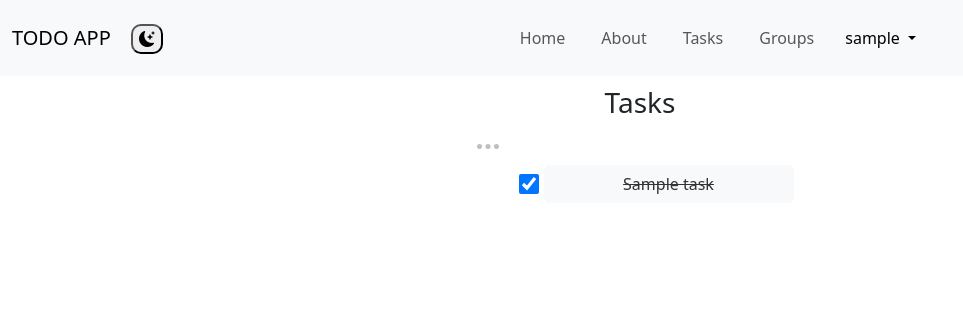
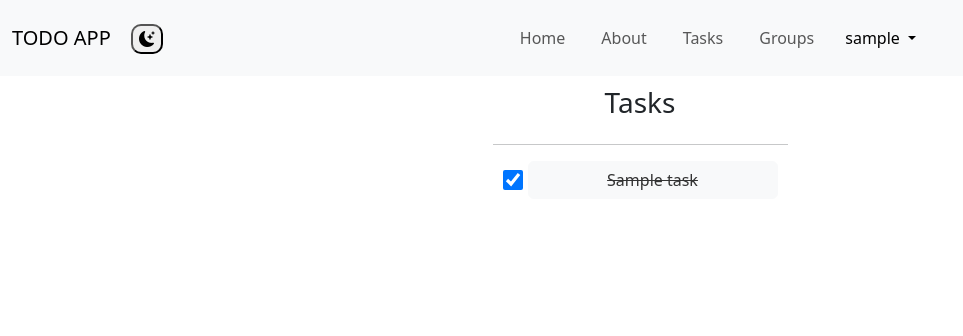
Before and after one commit to koval1off/TODO_LIST_APP, a Django app: page /task/ in a window 1280 px wide. Shown: the top 336 px of the page, without its empty margins (0-963 px from the left). Run offline with Django 4.2, Linux system fonts and the light colour scheme; a user stored in the database is signed in; tables that the repository leaves empty hold one stand-in row (values such as "Sample post"); some libraries are stand-ins or nearby versions.

Commit message:
add styling to task list

```diff
--- a/static/css/styles.css
+++ b/static/css/styles.css
@@ -11,10 +11,7 @@ h3 {
 }
 
 hr {
-    color: black;
-    width: 7%;
-    border: none;
-    border-top: 5px dotted;
+    width: 100%;
 }
 
 .task-add-btn {
@@ -32,6 +29,12 @@ hr {
 .task-creation-form, .group-creation-form {
     position: fixed;
     bottom: 50px;
+}
+
+ul {
+    list-style-type: none;
+    padding: 0;
+    text-align: center;
 }
 
 li {
```
